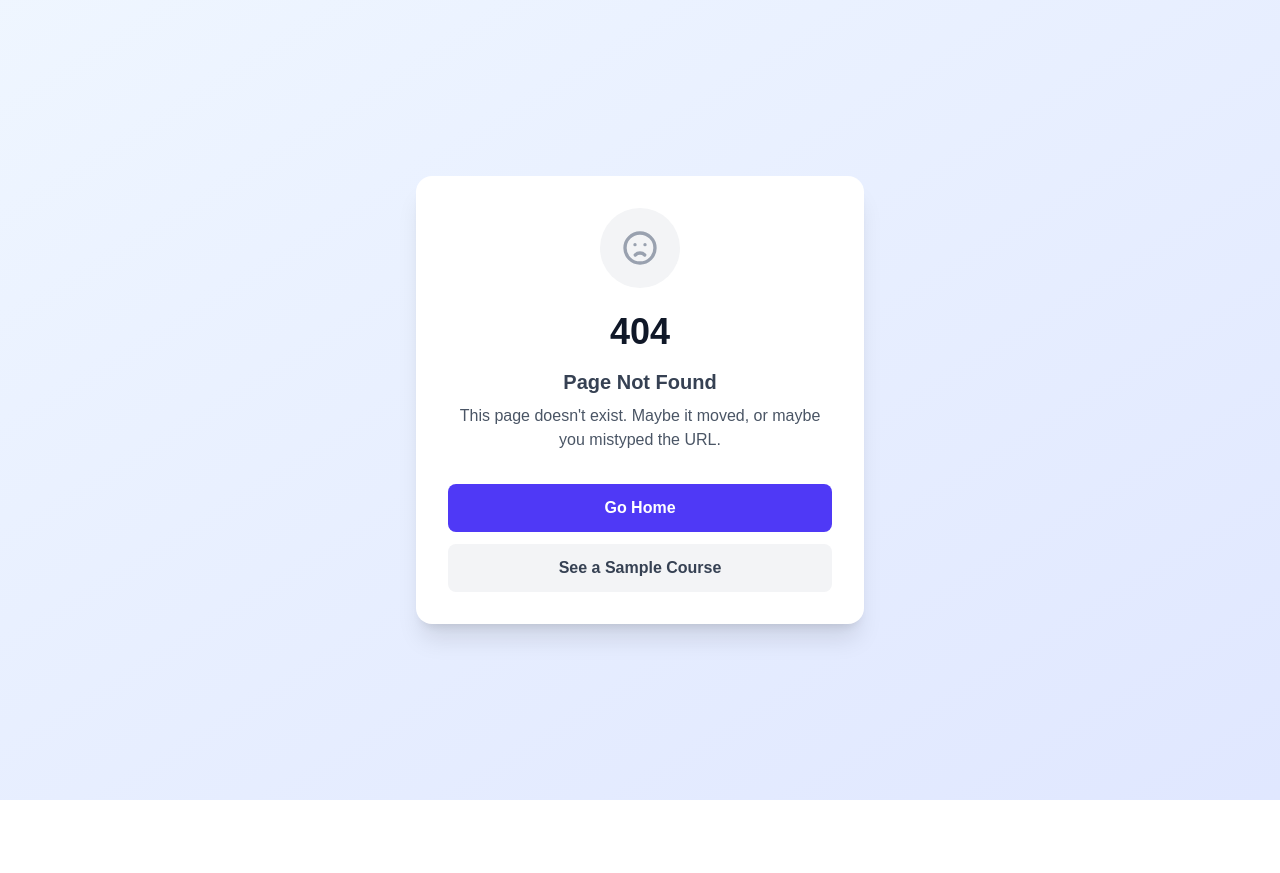
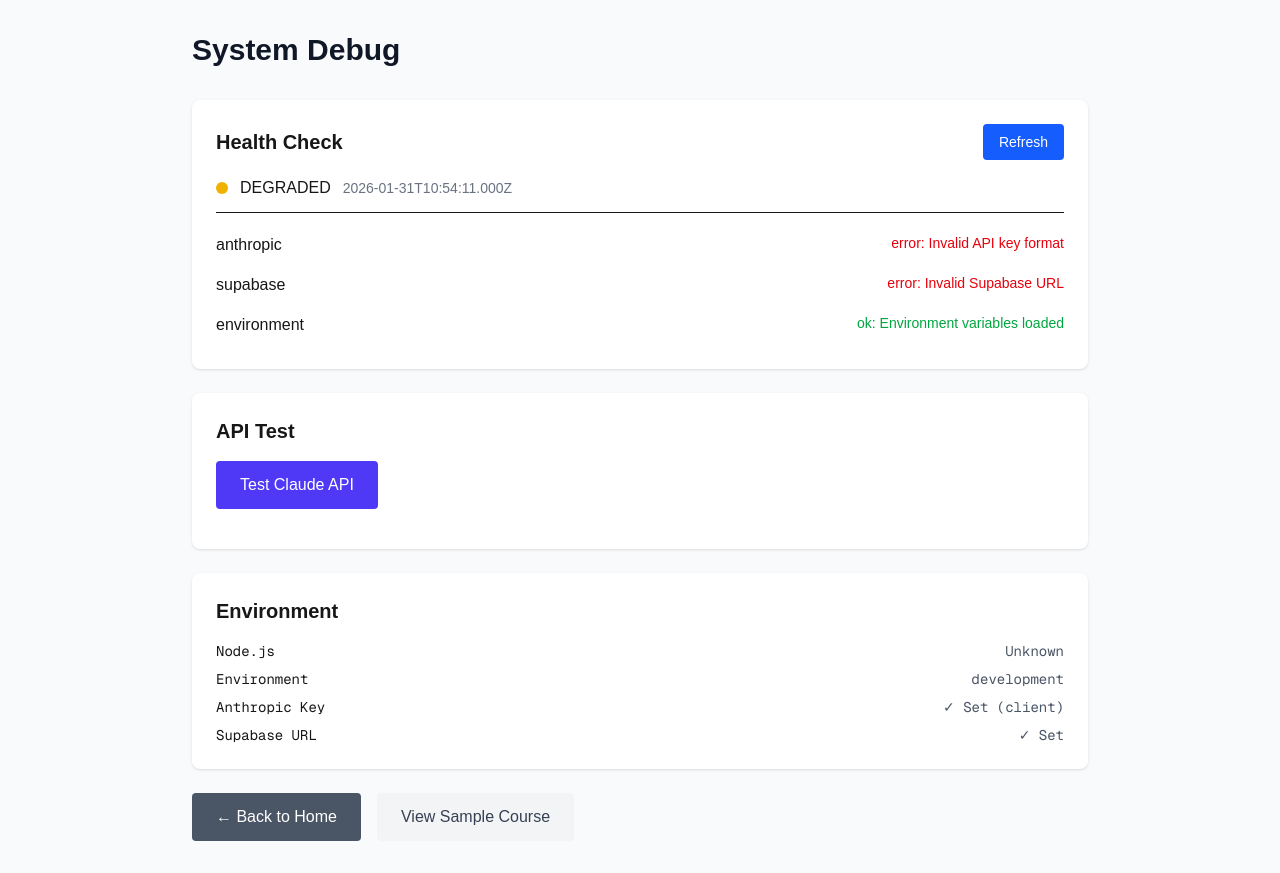
Before and after one commit to rahul-dcosta/adaptive-courses, a Next.js app in the folder app/: page /debug in a window 1280 px wide. Before the commit this address had no page. Before the commit the page ends 800 px from the top, so only its background shows below. Built offline with nearby package versions, Linux system fonts and the light colour scheme; no server answers.

Commit message:
Add health check endpoint and debug page for monitoring

```diff
--- /dev/null
+++ b/app/app/api/health/route.ts
@@ -0,0 +1,50 @@
+import { NextResponse } from 'next/server';
+
+export async function GET() {
+  const checks = {
+    timestamp: new Date().toISOString(),
+    status: 'healthy',
+    checks: {
+      anthropic: { status: 'unknown', message: 'Not tested in health check' },
+      supabase: { status: 'unknown', message: 'Not tested in health check' },
+      environment: { status: 'ok', message: 'Environment variables loaded' }
+    }
+  };
+
+  // Check environment variables
+  const requiredEnvVars = [
+    'ANTHROPIC_API_KEY',
+    'NEXT_PUBLIC_SUPABASE_URL',
+    'NEXT_PUBLIC_SUPABASE_ANON_KEY'
+  ];
+
+  const missingVars = requiredEnvVars.filter(v => !process.env[v]);
+  if (missingVars.length > 0) {
+    checks.checks.environment = {
+      status: 'error',
+      message: `Missing env vars: ${missingVars.join(', ')}`
+    };
+    checks.status = 'unhealthy';
+  }
+
+  // Quick Anthropic check (just verify key format)
+  if (process.env.ANTHROPIC_API_KEY?.startsWith('sk-ant-')) {
+    checks.checks.anthropic = { status: 'ok', message: 'API key format valid' };
+  } else {
+    checks.checks.anthropic = { status: 'error', message: 'Invalid API key format' };
+    checks.status = 'degraded';
+  }
+
+  // Supabase URL check
+  if (process.env.NEXT_PUBLIC_SUPABASE_URL?.includes('.supabase.co')) {
+    checks.checks.supabase = { status: 'ok', message: 'Supabase URL configured' };
+  } else {
+    checks.checks.supabase = { status: 'error', message: 'Invalid Supabase URL' };
+    checks.status = 'degraded';
+  }
+
+  const statusCode = checks.status === 'healthy' ? 200 :
+                     checks.status === 'degraded' ? 200 : 503;
+
+  return NextResponse.json(checks, { status: statusCode });
+}
--- /dev/null
+++ b/app/app/debug/page.tsx
@@ -0,0 +1,151 @@
+'use client';
+
+import { useState, useEffect } from 'react';
+
+export default function DebugPage() {
+  const [health, setHealth] = useState<any>(null);
+  const [apiTest, setApiTest] = useState<any>(null);
+  const [loading, setLoading] = useState(false);
+
+  useEffect(() => {
+    checkHealth();
+  }, []);
+
+  const checkHealth = async () => {
+    try {
+      const res = await fetch('/api/health');
+      const data = await res.json();
+      setHealth(data);
+    } catch (error) {
+      setHealth({ status: 'error', message: String(error) });
+    }
+  };
+
+  const testAPI = async () => {
+    setLoading(true);
+    try {
+      const res = await fetch('/api/test-api');
+      const data = await res.json();
+      setApiTest(data);
+    } catch (error) {
+      setApiTest({ success: false, error: String(error) });
+    } finally {
+      setLoading(false);
+    }
+  };
+
+  return (
+    <div className="min-h-screen bg-gray-50 p-8">
+      <div className="max-w-4xl mx-auto">
+        <h1 className="text-3xl font-bold mb-8 text-gray-900">System Debug</h1>
+
+        {/* Health Check */}
+        <div className="bg-white rounded-lg shadow p-6 mb-6">
+          <div className="flex justify-between items-center mb-4">
+            <h2 className="text-xl font-semibold">Health Check</h2>
+            <button
+              onClick={checkHealth}
+              className="px-4 py-2 bg-blue-600 text-white rounded hover:bg-blue-700 text-sm"
+            >
+              Refresh
+            </button>
+          </div>
+
+          {health ? (
+            <div className="space-y-3">
+              <div className="flex items-center gap-3">
+                <div className={`w-3 h-3 rounded-full ${
+                  health.status === 'healthy' ? 'bg-green-500' :
+                  health.status === 'degraded' ? 'bg-yellow-500' : 'bg-red-500'
+                }`} />
+                <span className="font-medium">{health.status.toUpperCase()}</span>
+                <span className="text-sm text-gray-500">{health.timestamp}</span>
+              </div>
+
+              <div className="border-t pt-3">
+                {Object.entries(health.checks || {}).map(([key, value]: [string, any]) => (
+                  <div key={key} className="flex justify-between py-2">
+                    <span className="font-medium">{key}</span>
+                    <span className={`text-sm ${
+                      value.status === 'ok' ? 'text-green-600' :
+                      value.status === 'error' ? 'text-red-600' : 'text-gray-600'
+                    }`}>
+                      {value.status}: {value.message}
+                    </span>
+                  </div>
+                ))}
+              </div>
+            </div>
+          ) : (
+            <p className="text-gray-500">Loading...</p>
+          )}
+        </div>
+
+        {/* API Test */}
+        <div className="bg-white rounded-lg shadow p-6 mb-6">
+          <h2 className="text-xl font-semibold mb-4">API Test</h2>
+
+          <button
+            onClick={testAPI}
+            disabled={loading}
+            className="px-6 py-3 bg-indigo-600 text-white rounded hover:bg-indigo-700 disabled:bg-gray-400 mb-4"
+          >
+            {loading ? 'Testing...' : 'Test Claude API'}
+          </button>
+
+          {apiTest && (
+            <div className="bg-gray-50 rounded p-4 mt-4">
+              <pre className="text-sm overflow-x-auto">
+                {JSON.stringify(apiTest, null, 2)}
+              </pre>
+            </div>
+          )}
+        </div>
+
+        {/* Environment Info */}
+        <div className="bg-white rounded-lg shadow p-6">
+          <h2 className="text-xl font-semibold mb-4">Environment</h2>
+          <div className="space-y-2 text-sm font-mono">
+            <div className="flex justify-between">
+              <span>Node.js</span>
+              <span className="text-gray-600">{process.version || 'Unknown'}</span>
+            </div>
+            <div className="flex justify-between">
+              <span>Environment</span>
+              <span className="text-gray-600">{process.env.NODE_ENV || 'development'}</span>
+            </div>
+            <div className="flex justify-between">
+              <span>Anthropic Key</span>
+              <span className="text-gray-600">
+                {process.env.NEXT_PUBLIC_ANTHROPIC_API_KEY ? '✓ Set (client)' :
+                 process.env.ANTHROPIC_API_KEY ? '✓ Set (server)' : '✗ Not set'}
+              </span>
+            </div>
+            <div className="flex justify-between">
+              <span>Supabase URL</span>
+              <span className="text-gray-600">
+                {process.env.NEXT_PUBLIC_SUPABASE_URL ? '✓ Set' : '✗ Not set'}
+              </span>
+            </div>
+          </div>
+        </div>
+
+        {/* Quick Actions */}
+        <div className="mt-6 flex gap-4">
+          <a
+            href="/"
+            className="px-6 py-3 bg-gray-600 text-white rounded hover:bg-gray-700"
+          >
+            ← Back to Home
+          </a>
+          <a
+            href="/sample"
+            className="px-6 py-3 bg-gray-100 text-gray-700 rounded hover:bg-gray-200"
+          >
+            View Sample Course
+          </a>
+        </div>
+      </div>
+    </div>
+  );
+}
```
